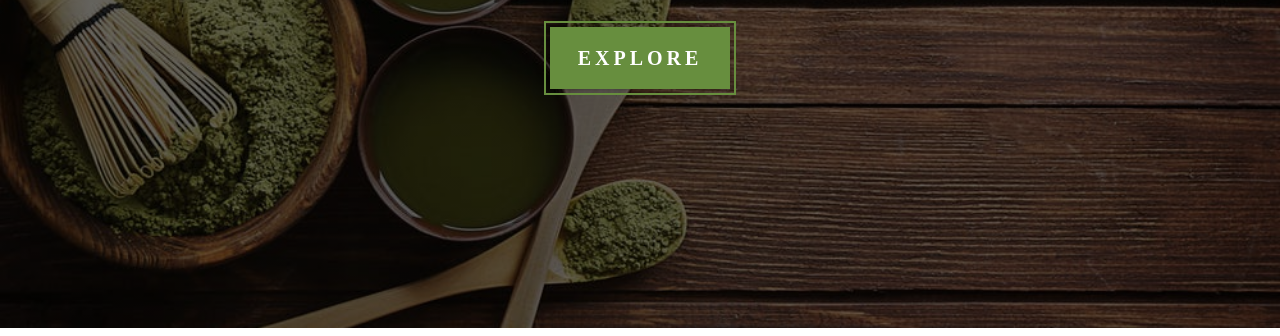
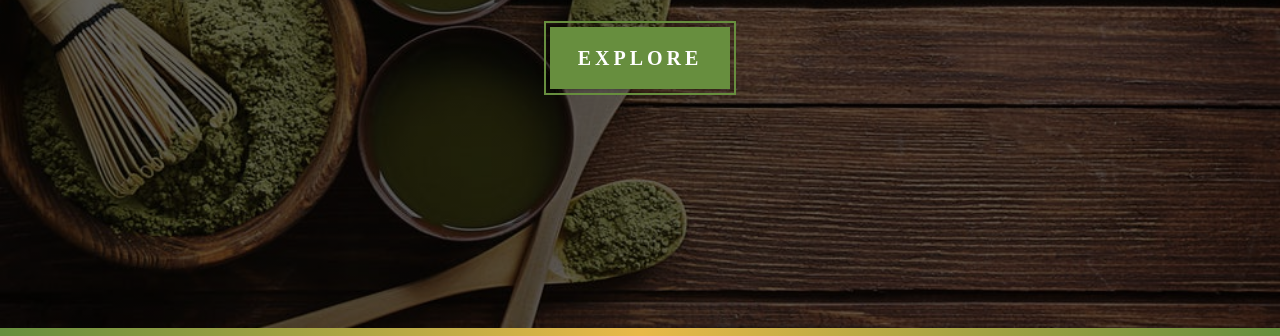
Before and after one commit to Jaice561/Tea-project, a plain HTML site: page index.html in a window 1280 px wide. Shown: the part 472-808 px from the top of the page. Drawn offline with Linux system fonts and the light colour scheme; a web font is replaced by a local one.

Commit message:
content divider

```diff
--- a/index.html
+++ b/index.html
@@ -26,6 +26,10 @@
       </div>
     </header>
     <!-- end of header  -->
+    <!-- content divider  -->
+    <div class="content-divider"></div>
+    <!-- end of content divider  -->
+
     <script src="app.js"></script>
   </body>
 </html>
--- a/styles.css
+++ b/styles.css
@@ -128,6 +128,17 @@ Header
     font-size: 1.25rem;
     padding: 1rem 1.75rem;
 }
+
+/*
+================
+content divider
+================
+*/
+.content-divider {
+    height: 0.5rem;
+    background: linear-gradient(to left,var(--color-primary), #e9b949,var(--color-primary));
+}
+
 /*
 ==========
 media
```
